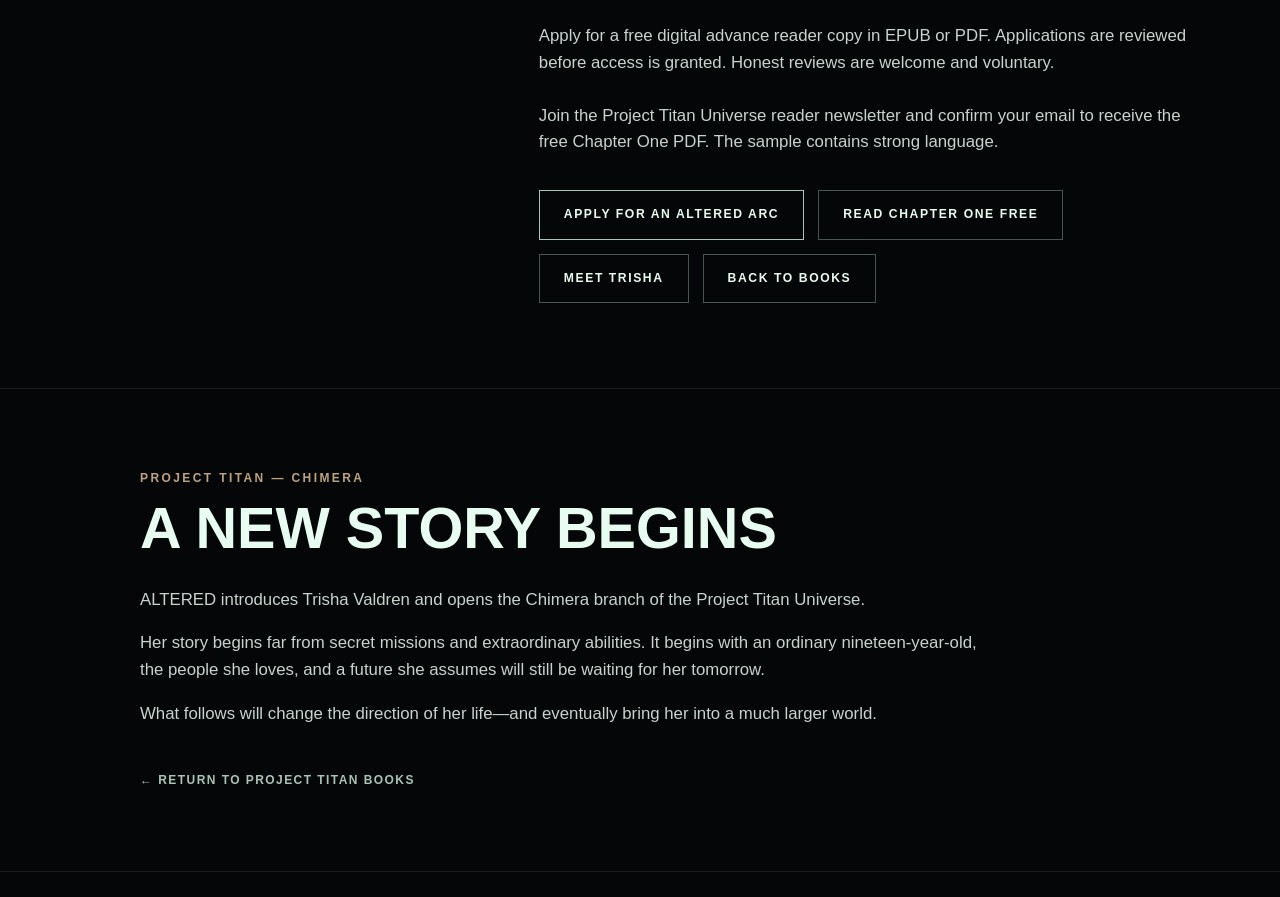
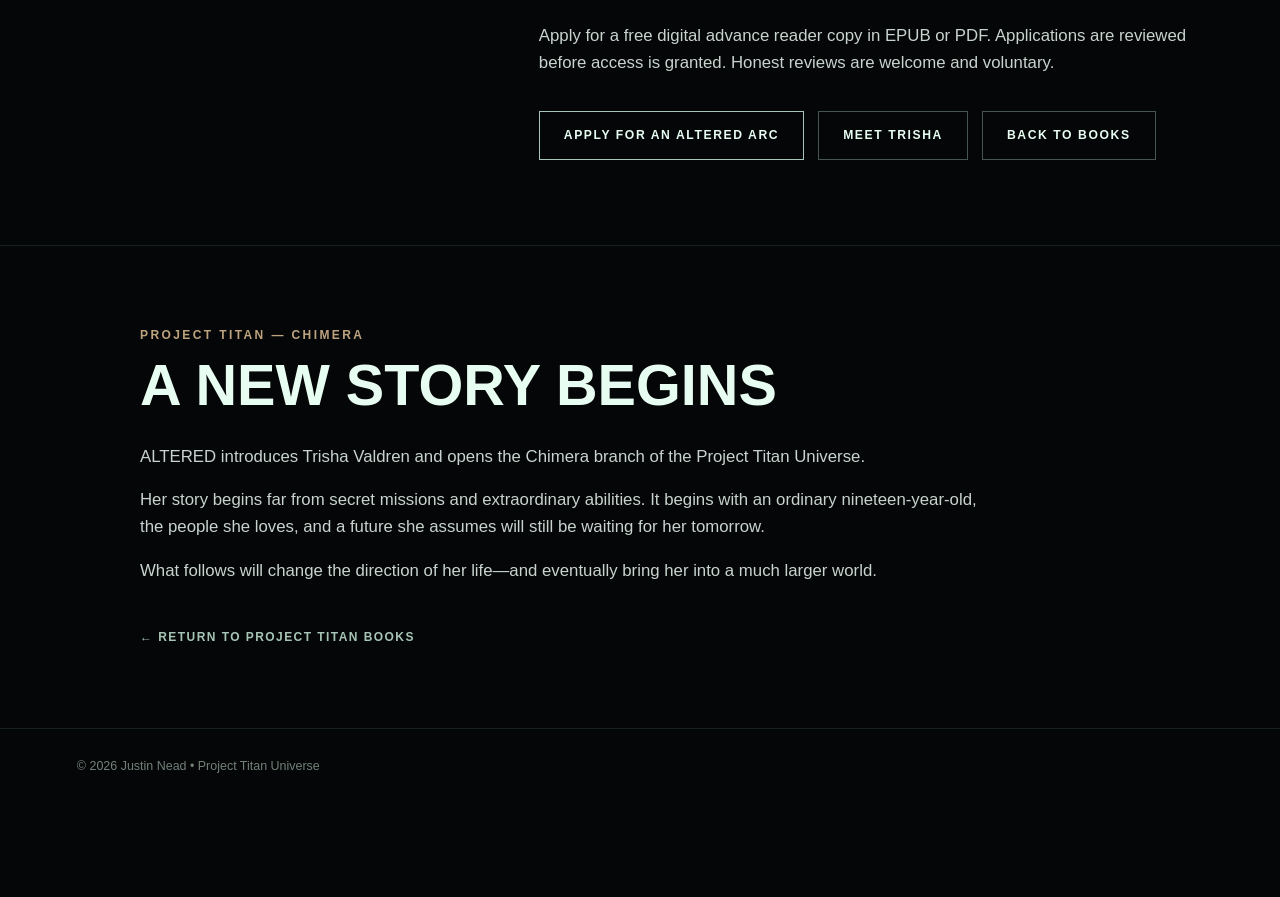
Before and after one commit to Project-Titan-Universe/Project-Titan-Universe.github.io, a plain HTML site: page altered.html in a window 1280 px wide. Shown: the part 1059-1956 px from the top of the page. After the commit the page ends 1864 px from the top, so only its background shows below. Drawn offline with Linux system fonts and the light colour scheme.

Commit message:
Remove canceled Kit CTA from ALTERED page

```diff
--- a/altered.html
+++ b/altered.html
@@ -540,13 +540,9 @@
 
                 <p class="description">Apply for a free digital advance reader copy in EPUB or PDF. Applications are reviewed before access is granted. Honest reviews are welcome and voluntary.</p>
 
-                <p class="description">Join the Project Titan Universe reader newsletter and confirm your email to receive the free Chapter One PDF. The sample contains strong language.</p>
-
                 <div class="actions">
 
                     <a class="button" href="https://storyoriginapp.com/reviewcopies/01a192e0-6e19-7a1e-a885-5817565ccab8" target="_blank" rel="noopener noreferrer">Apply for an ALTERED ARC</a>
-                    <a class="button secondary" href="https://project-titan-universe.kit.com/d07c16b8ae?utm_source=website&amp;utm_medium=referral&amp;utm_campaign=altered_chapter_one&amp;utm_content=altered_book" target="_blank" rel="noopener noreferrer">Read Chapter One Free</a>
-
                     <a
                         class="button secondary"
                         href="trisha-valdren.html"
```
